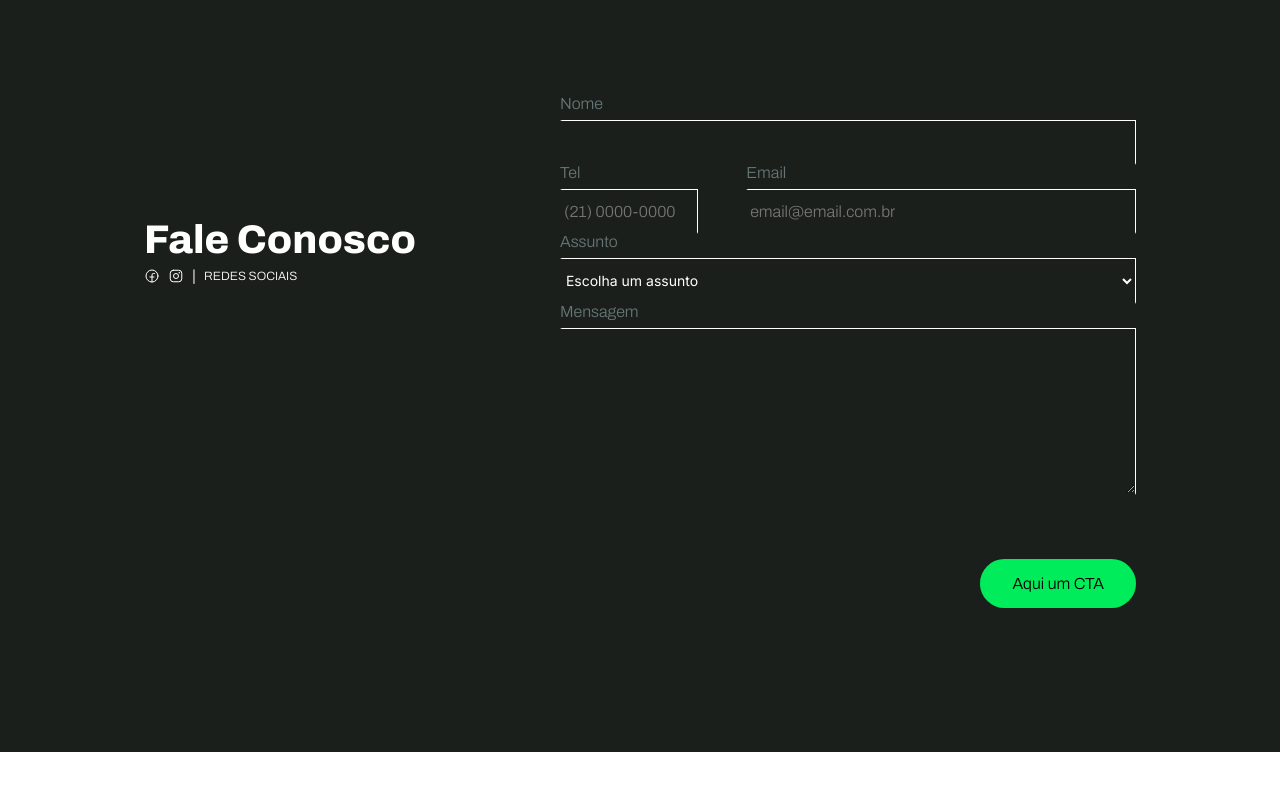
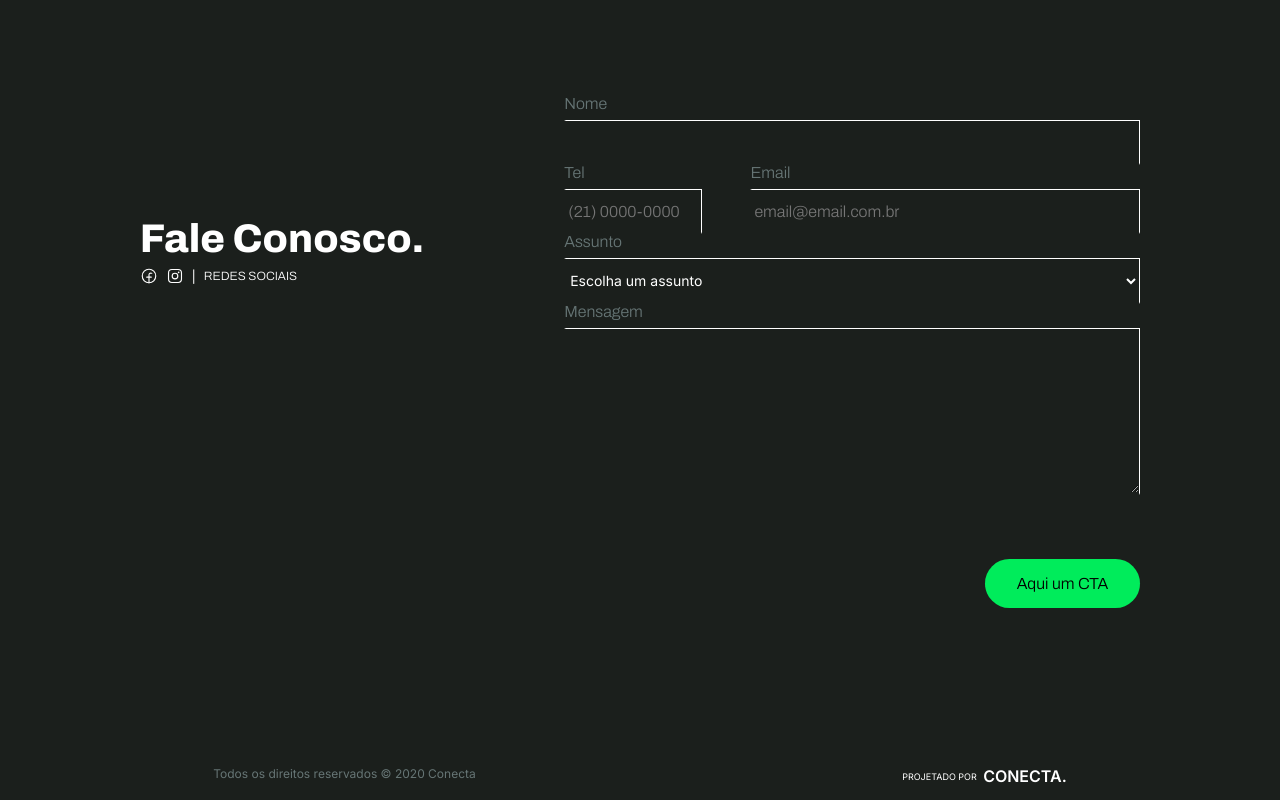
Before and after one commit to EriveltonSouzaCampos/Conecta, a React (Vite) app: page / in a window 1280 px wide. Shown: the part 2460-3260 px from the top of the page. Before the commit the page ends 3212 px from the top, so only its background shows below. Built offline with nearby package versions, Linux system fonts and the light colour scheme; a web font is replaced by a local one.

Commit message:
feat: created copyrigth section

```diff
--- a/src/App.tsx
+++ b/src/App.tsx
@@ -80,11 +80,11 @@ function App() {
       </div>
       <div className={style.askUsConter}>
           <div className={style.askUs}>
-              <h1>Fale Conosco</h1>
+              <h1>Fale Conosco.</h1>
               <div className={style.socialMedia}>
                   <span>
-                    <FacebookLogo/>
-                    <InstagramLogo/>
+                    <FacebookLogo size={18}/>
+                    <InstagramLogo size={18}/>
                   </span>
                   <span>|</span>
                   <p>REDES SOCIAIS</p>
@@ -96,6 +96,13 @@ function App() {
             />
           </div>
       </div>
+      <footer className={style.copyrigth}>
+        <p>Todos os direitos reservados © 2020 Conecta</p>
+        <div>
+          <p>PROJETADO POR</p>
+          <p>CONECTA.</p>
+        </div>
+      </footer>
     </div>
   )
 }
```
